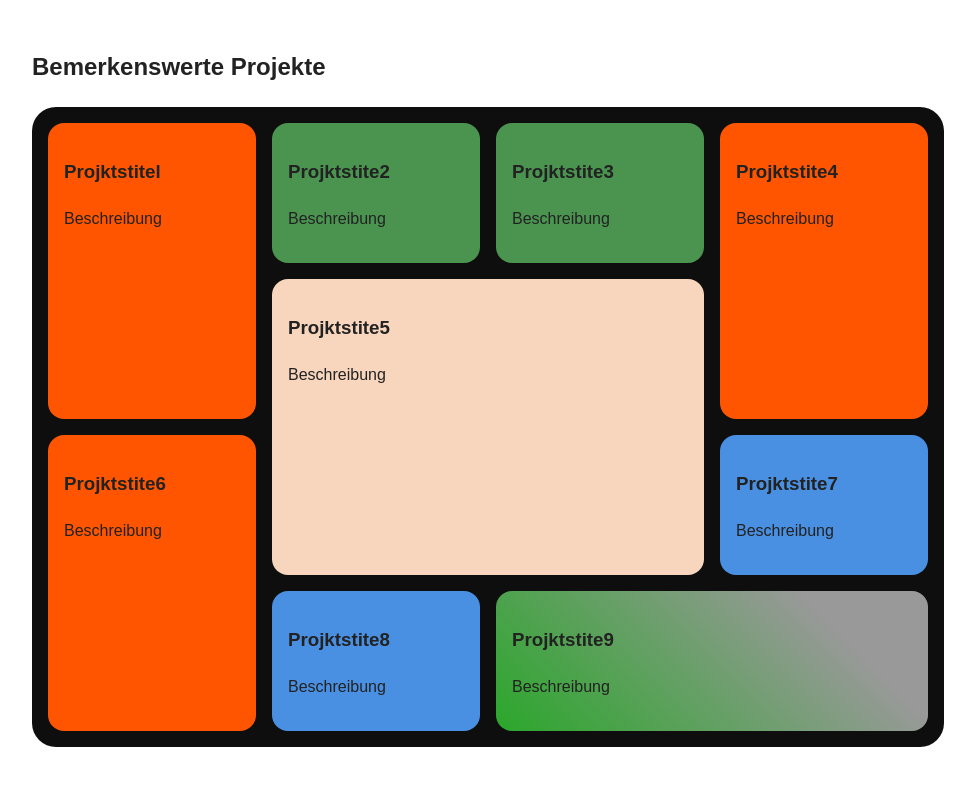
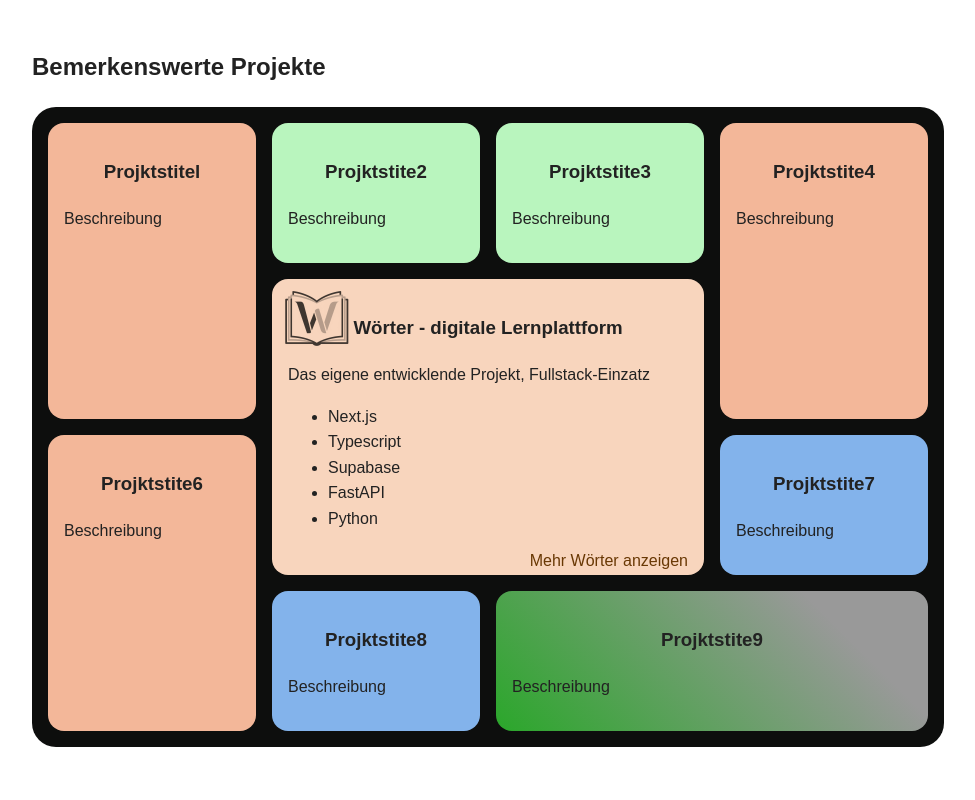
Before and after one commit to alex-yatsenko-cloud/alex-yatsenko-cloud.github.io, a plain HTML site: page index.html in a window 1280 px wide. Shown: the part 1000-1800 px from the top of the page, without its empty margins (152-1127 px from the left). Drawn offline with Linux system fonts and the light colour scheme; a web font is replaced by a local one.

Commit message:
add Project Worter

```diff
--- a/css/style.css
+++ b/css/style.css
@@ -18,7 +18,10 @@
     font-display: swap;
 }
 
-html { scroll-behavior: smooth; }
+html { scroll-behavior: smooth;
+  --color-accent: rgb(10, 116, 10);
+  --color-card-link: rgb(105 56 4);
+}
 
 body {
   margin: 0;
@@ -83,18 +86,23 @@ section {
   padding: 1em;
 }
 
+.bento-card a {
+  text-decoration: none;
+  color: var(--color-card-link);
+}
+
 .bento-card-green {
-  background: #4a9450;
+  background: #b9f5be;
 }
 
 .bento-card-blue {
-  background: #4a90e2;
+  background: #83b3eb;
 }
 
 .card-item1 {
   grid-column: span 1;
   grid-row: span 2;
-  background: #ff5500;
+  background: #f3b799;
 }
 .card-center2x2 {
   grid-column: span 2;
@@ -134,3 +142,23 @@ section {
     );
 }
 }
+
+.relative {
+  position: relative;
+}
+
+.logo-project {
+  position: absolute;
+  top: 8px;
+  left: 8px;
+}
+.text-right {
+  text-align: right;
+}
+.text-center {
+  text-align: center;
+}
+
+.text-accent {
+  color: var(--color-accent)
+}
--- a/index.html
+++ b/index.html
@@ -5,7 +5,7 @@
   <meta name="viewport" content="width=device-width, initial-scale=1">
   <title>Alex-Yatsenko-DEV</title>
   <meta name="description" content="Alex-Yatsenko-DEV">
-  <link rel="stylesheet" href="css/style.css">
+  <link rel="stylesheet" href="css/style.css?ver=1.0.2">
 </head>
 <body>
 
@@ -24,7 +24,7 @@
     <section id="home">
       <h1>Über mich</h1>
       <p>Hi! Ich bin Oleksandr, Senior Fullstack Developer und Enterprise Architect mit <strong>über 20 Jahren</strong> Erfahrung in Softwareentwicklung und Architektur
-        geschäftskritischer Anwendungen. Aktuell praktische Entwicklung mit React, Next.js, Nest.js und TypeScript; langjährige
+        geschäftskritischer Anwendungen. Aktuell praktische Entwicklung mit React, <strong>Next.js, Nest.js und TypeScript</strong>; langjährige
         Verantwortung für skalierbare Backend- und Integrationsarchitekturen im Banking. Verbindet Hands-on-Engineering mit
         Architekturentscheidungen, Clean Code, CI/CD, Code-Reviews und technischem Mentoring.
       </p>
@@ -49,39 +49,49 @@
       <h2>Bemerkenswerte Projekte</h2>
       <div class="bento-container">
         <div class="bento-card card-item1">
-          <h3>Projktstitel</h3>
+          <h3 class="text-center">Projktstitel</h3>
           <p>Beschreibung</p>
         </div>
         <div class="bento-card bento-card-green">
-          <h3>Projktstite2</h3>
+          <h3 class="text-center">Projktstite2</h3>
           <p>Beschreibung</p>
         </div>
         <div class="bento-card bento-card-green">
-          <h3>Projktstite3</h3>
+          <h3 class="text-center">Projktstite3</h3>
           <p>Beschreibung</p>
         </div>
         <div class="bento-card card-item1">
-          <h3>Projktstite4</h3>
+          <h3 class="text-center">Projktstite4</h3>
           <p>Beschreibung</p>
         </div>
-        <div class="bento-card card-center2x2">
-          <h3>Projktstite5</h3>
-          <p>Beschreibung</p>
+        <div class="bento-card card-center2x2 relative">
+          <img src="assets/logo/logoW.png" alt="Worter logo-project" class="logo-project"/>
+          <h3 class="text-center">Wörter - digitale Lernplattform</h3>
+          <p>Das eigene entwicklende Projekt, Fullstack-Einzatz</p>
+          <ul>
+            <li>Next.js
+            <li>Typescript
+            <li>Supabase
+            <li>FastAPI
+            <li>Python
+          </ul>
+
+          <p class="text-right text-accent"><a href="https://worter.vercel.app" target="_blank" rel="noopener noreferrer" aria-label="Mehr Wörter auf der Worter-Webseite anzeigen">Mehr Wörter anzeigen</a></p>
         </div>
         <div class="bento-card card-item1">
-          <h3>Projktstite6</h3>
+          <h3 class="text-center">Projktstite6</h3>
           <p>Beschreibung</p>
         </div>
         <div class="bento-card bento-card-blue">
-          <h3>Projktstite7</h3>
+          <h3 class="text-center">Projktstite7</h3>
           <p>Beschreibung</p>
         </div>
         <div class="bento-card bento-card-blue">
-          <h3>Projktstite8</h3>
+          <h3 class="text-center">Projktstite8</h3>
           <p>Beschreibung</p>
         </div>
         <div class="bento-card bento-card card-map">
-          <h3>Projktstite9</h3>
+          <h3 class="text-center">Projktstite9</h3>
           <p>Beschreibung</p>
         </div>
       </div>
```
Also changed, not shown: assets/logo/logoW.png (added).
